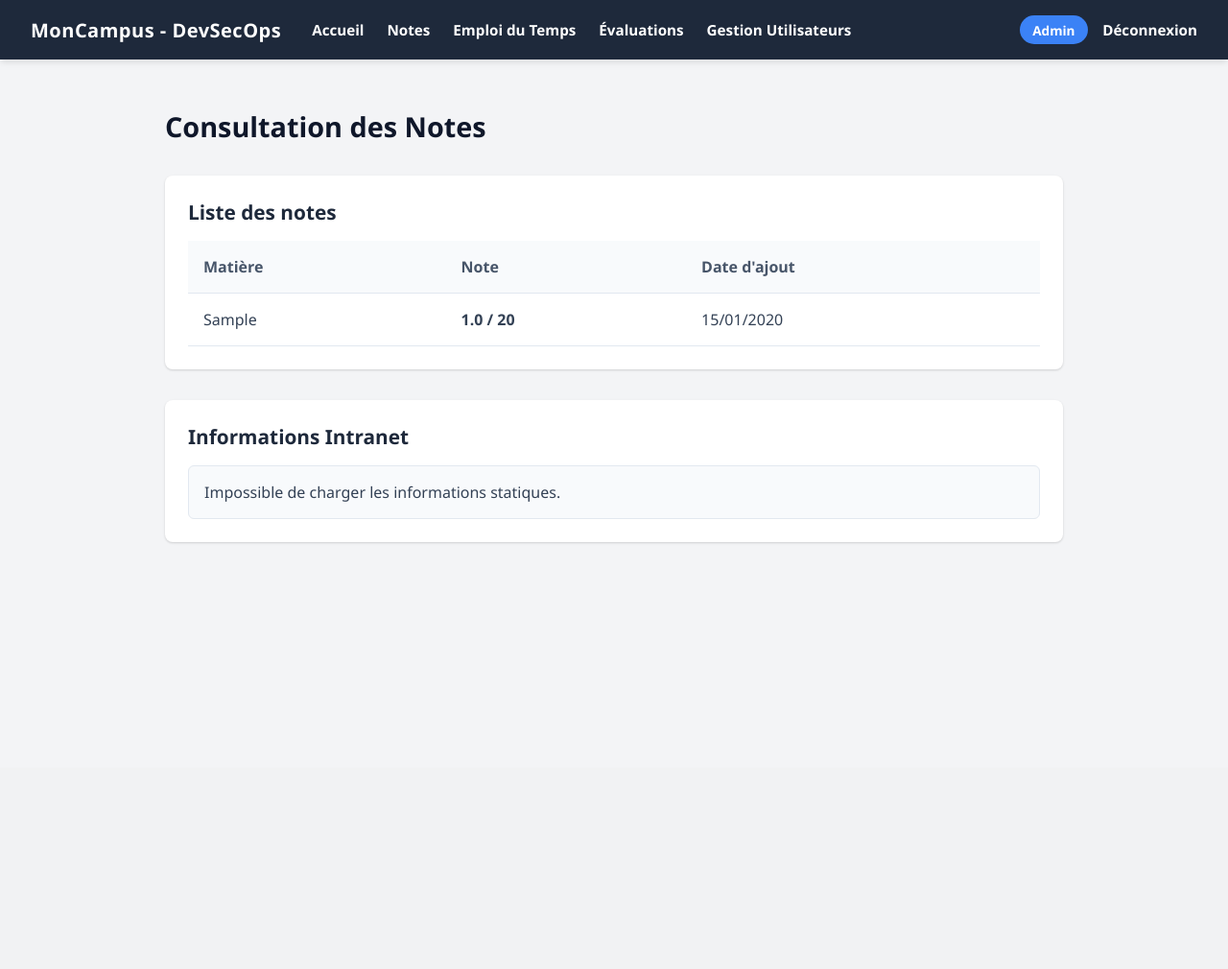
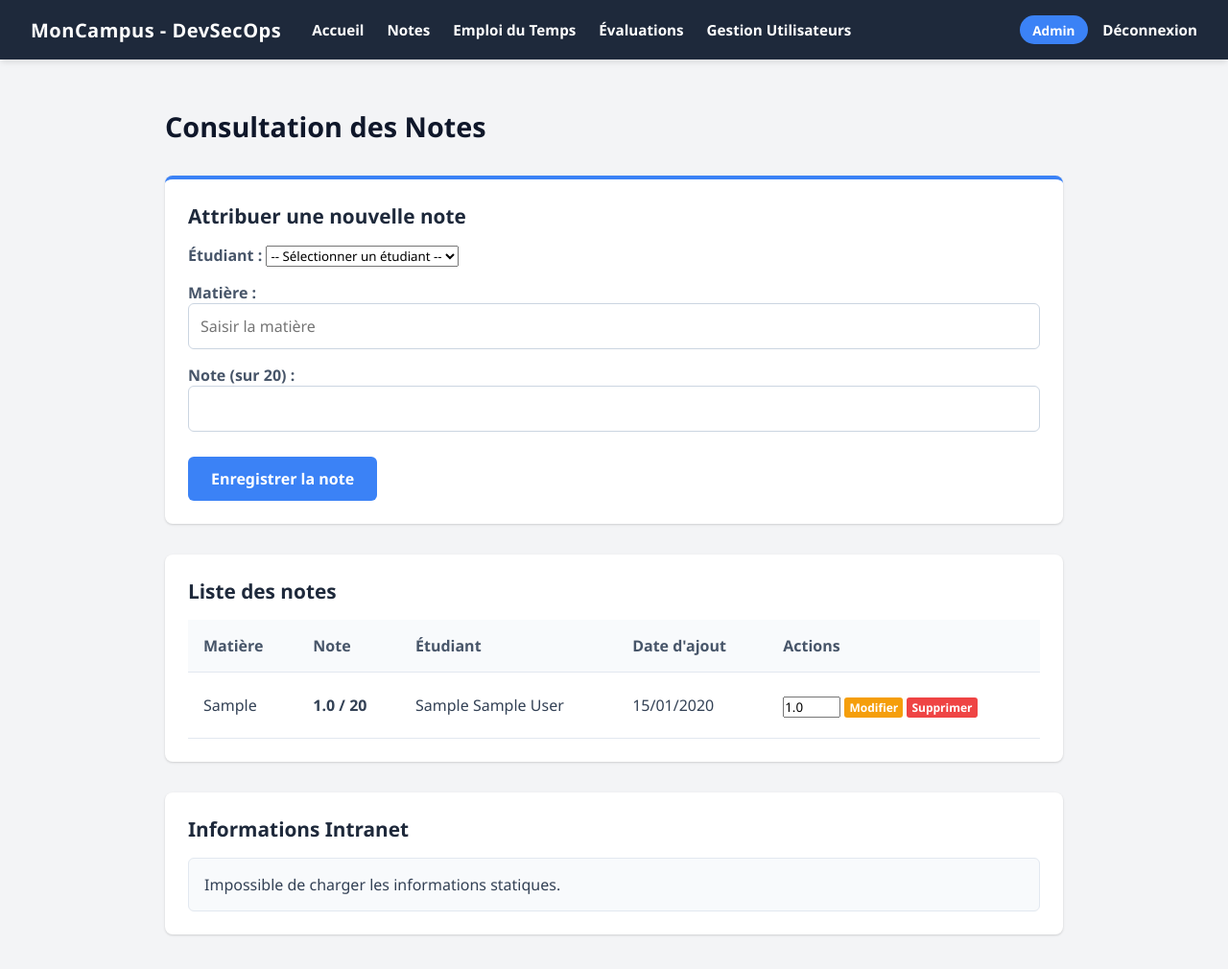
Before and after one commit to dbruere/DevSecOps, a Flask app: page /notes in a window 1280 px wide. Shown: the top 1010 px of the page at 96% size. Before the commit the page ends 566 px from the top, so only its background shows below. Run offline with Flask 3, Linux system fonts and the light colour scheme; the visitor is signed in with stand-in values (Sample User, id 1); tables that the repository leaves empty hold one stand-in row (values such as "Sample post"); parts of the project's set-up code (start-up, migrations or seed data) failed here and were passed over.

Commit message:
feat: improve admin note management and fix login flash message

```diff
--- a/backend/app.py
+++ b/backend/app.py
@@ -265,6 +265,16 @@ def notes():
                     db.session.delete(note)
                     db.session.commit()
                     flash("Note supprimée avec succès", "success")
+        elif action == 'edit':
+            if session.get('user_role') == 'admin':
+                note_id = request.form.get('note_id')
+                nouvelle_valeur = request.form.get('nouvelle_valeur')
+                if note_id and nouvelle_valeur:
+                    note = Note.query.get(note_id)
+                    if note:
+                        note.valeur = float(nouvelle_valeur)
+                        db.session.commit()
+                        flash("Note modifiée avec succès", "success")
         else:
             # Action classique d'ajout
             if session.get('user_role') in ['professeur', 'admin']:
--- a/templates/evaluations.html
+++ b/templates/evaluations.html
@@ -21,12 +21,14 @@
         {% with messages = get_flashed_messages(with_categories=true) %}
           {% if messages %}
             {% for category, message in messages %}
+              {% if "Connexion" not in message %}
               <div style="padding: 10px; margin-bottom: 20px; border-radius: 4px;
                   {% if category == 'success' %}background-color: #d1fae5; color: #065f46; border: 1px solid #34d399;
                   {% elif category == 'danger' or category == 'error' %}background-color: #fee2e2; color: #991b1b; border: 1px solid #f87171;
                   {% else %}background-color: #e0f2fe; color: #0284c7;{% endif %}">
                   {{ message }}
               </div>
+              {% endif %}
             {% endfor %}
           {% endif %}
         {% endwith %}
--- a/templates/note.html
+++ b/templates/note.html
@@ -19,7 +19,7 @@
             <h1>Consultation des Notes</h1>
         </div>
 
-        {% if role == 'professeur' %}
+        {% if role in ['professeur', 'admin'] %}
         <div class="card form-section">
             <h2>Attribuer une nouvelle note</h2>
             <form action="/notes" method="POST" id="form-note">
@@ -38,6 +38,9 @@
 
                 <div class="form-group">
                     <label>Matière :
+                        {% if role == 'admin' %}
+                        <input type="text" name="matiere" required placeholder="Saisir la matière">
+                        {% else %}
                         <strong>
                             {% if matieres %}
                                 {{ matieres }}
@@ -46,6 +49,7 @@
                                 Aucune matière assignée
                             {% endif %}
                         </strong>
+                        {% endif %}
                     </label>
                 </div>
 
@@ -65,10 +69,13 @@
                     <tr>
                         <th>Matière</th>
                         <th>Note</th>
-                        {% if role == 'professeur' %}
+                        {% if role in ['professeur', 'admin'] %}
                         <th>Étudiant</th>
                         {% endif %}
                         <th>Date d'ajout</th>
+                        {% if role == 'admin' %}
+                        <th>Actions</th>
+                        {% endif %}
                     </tr>
                 </thead>
                 <tbody>
@@ -76,14 +83,31 @@
                     <tr>
                         <td>{{ note.matiere }}</td>
                         <td><strong>{{ note.valeur }} / 20</strong></td>
-                        {% if role == 'professeur' %}
+                        {% if role in ['professeur', 'admin'] %}
                         <td>{{ note.etudiant_prenom }} {{ note.etudiant_nom }}</td>
                         {% endif %}
                         <td>{{ note.date_formatee }}</td>
+                        {% if role == 'admin' %}
+                        <td>
+                            <!-- Action Modifier -->
+                            <form action="/notes" method="POST" style="display:inline-block; margin-bottom: 5px;">
+                                <input type="hidden" name="action" value="edit">
+                                <input type="hidden" name="note_id" value="{{ note.id }}">
+                                <input type="number" step="0.1" name="nouvelle_valeur" value="{{ note.valeur }}" style="width: 60px;" required>
+                                <button type="submit" style="padding: 2px 5px; font-size: 12px; background-color: #f59e0b; color: white; border: none; border-radius: 3px;">Modifier</button>
+                            </form>
+                            <!-- Action Supprimer -->
+                            <form action="/notes" method="POST" style="display:inline-block;" onsubmit="return confirm('Supprimer cette note ?');">
+                                <input type="hidden" name="action" value="delete">
+                                <input type="hidden" name="note_id" value="{{ note.id }}">
+                                <button type="submit" style="padding: 2px 5px; font-size: 12px; background-color: #ef4444; color: white; border: none; border-radius: 3px;">Supprimer</button>
+                            </form>
+                        </td>
+                        {% endif %}
                     </tr>
                     {% else %}
                     <tr>
-                        <td colspan="4" style="text-align: center; color: #64748b;">Aucune note à afficher pour le moment.</td>
+                        <td colspan="5" style="text-align: center; color: #64748b;">Aucune note à afficher pour le moment.</td>
                     </tr>
                     {% endfor %}
                 </tbody>
```
